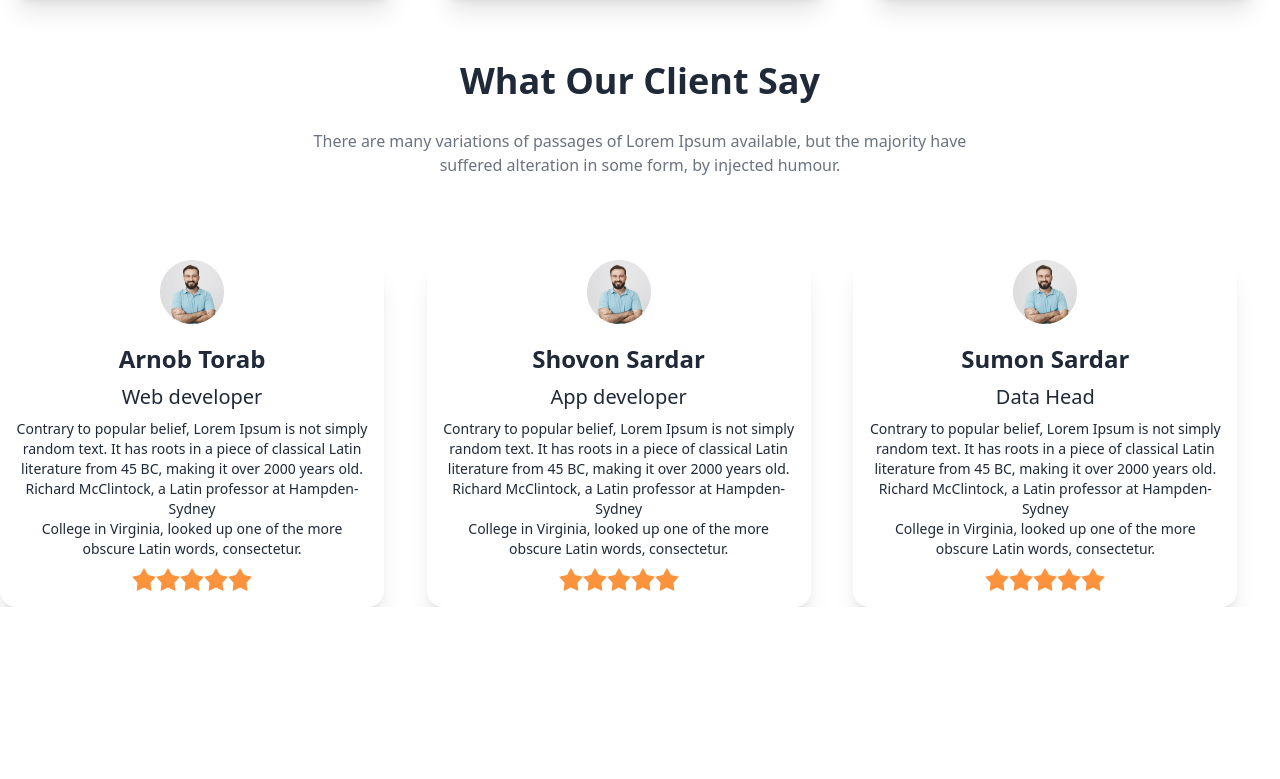
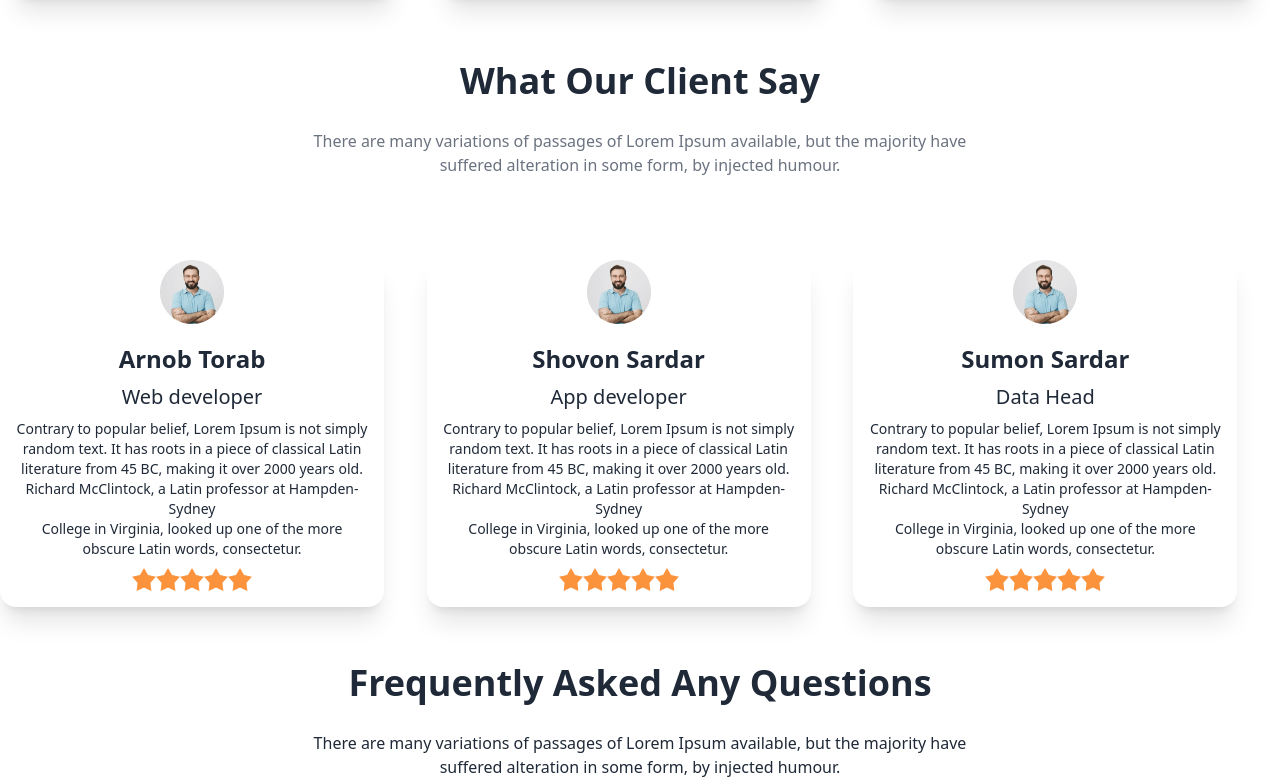
Before and after one commit to Torabarnob203311003/Legal-Law, a plain HTML site: page index.html in a window 1280 px wide. Shown: the part 1811-2590 px from the top of the page. Before the commit the page ends 2418 px from the top, so only its background shows below. Drawn offline with nearby package versions, Linux system fonts and the light colour scheme.

Commit message:
ask section added

```diff
--- a/index.html
+++ b/index.html
@@ -301,6 +301,17 @@
                     <!-- client section END -->
 
 
+                    <!-- ASK section  -->
+
+
+         <section class="container mx-auto mt-14 text-center space-y-7">
+
+             <h3 class=" text-4xl font-bold">Frequently Asked Any Questions</h3>
+             <p>There are many variations of passages of Lorem Ipsum available, but the majority have <br> suffered alteration in some form,
+            by injected humour.</p>
+         </section>
+
+
 
 
 
```
